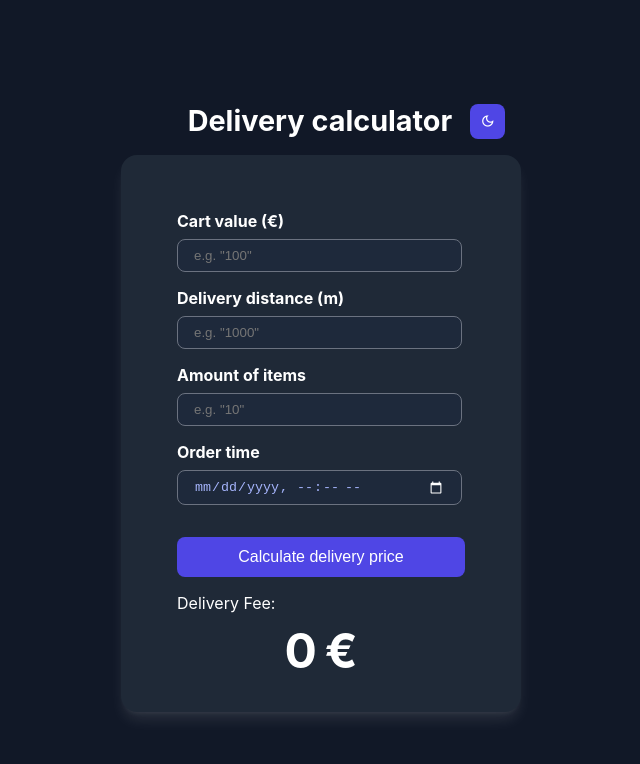
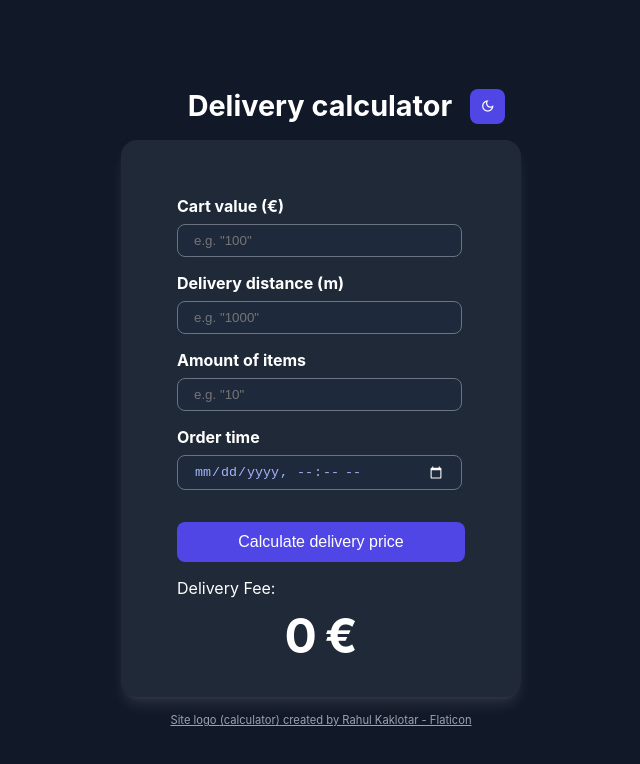
Before and after one commit to miofri/calculator-2024, a React (Create React App) app: page / in a window 1280 px wide. Shown: the top 764 px of the page, without its empty margins (319-959 px from the left). Built offline with nearby package versions, Linux system fonts and the light colour scheme.

Commit message:
added credits at the end of form

```diff
--- a/public/index.html
+++ b/public/index.html
@@ -22,5 +22,4 @@
     <noscript>You need to enable JavaScript to run this app.</noscript>
     <div id="root"></div>
   </body>
-
 </html>
--- a/src/components/DeliveryFeeCalculator.tsx
+++ b/src/components/DeliveryFeeCalculator.tsx
@@ -77,6 +77,12 @@ export const CalculatorMain = () => {
 						</Styled.Fieldset>
 					</Styled.Form>
 				</Styled.CalculatorContainer>
+				<Styled.Credits
+					href="https://www.flaticon.com/free-icons/calculator"
+					title="calculator icons"
+				>
+					Site logo {'('}calculator{')'} created by Rahul Kaklotar - Flaticon
+				</Styled.Credits>
 			</Styled.BodyContainer>
 		</ThemeProvider>
 	);
--- a/src/ui-components/CalculatorUI.tsx
+++ b/src/ui-components/CalculatorUI.tsx
@@ -1,14 +1,17 @@
 import styled from 'styled-components';
 import { device } from './breakpoints';
+
+export const FlexStyle = styled.div`
+	display: flex;
+	flex-direction: column;
+	justify-content: center;
+	align-items: center;
+`;
 
 /**
  * Container for the whole page, including the background color.
  */
-export const BodyContainer = styled.div`
-	display: flex;
-	flex-direction: column;
-	justify-content: center;
-	align-items: center;
+export const BodyContainer = styled(FlexStyle)`
 	width: 100%;
 	height: 100%;
 	min-height: 100vh;
@@ -37,12 +40,14 @@ export const Button = styled.button`
 
 /**
  * Container for the calculator, including the title, theme toggler, and the form.
+ * Currently empty, but can be used for future styling purposes.
  */
-export const CalculatorContainer = styled.div`
-	display: flex;
-	flex-direction: column;
-	justify-content: center;
-	align-items: center;
+export const CalculatorContainer = styled(FlexStyle)``;
+
+export const Credits = styled.a`
+	margin-top: 1rem;
+	font-size: 0.7rem;
+	color: #9ca3af;
 `;
 
 export const Fieldset = styled.fieldset`
```
Also changed, not shown: public/logo192.png (deleted), public/logo512.png (deleted).
